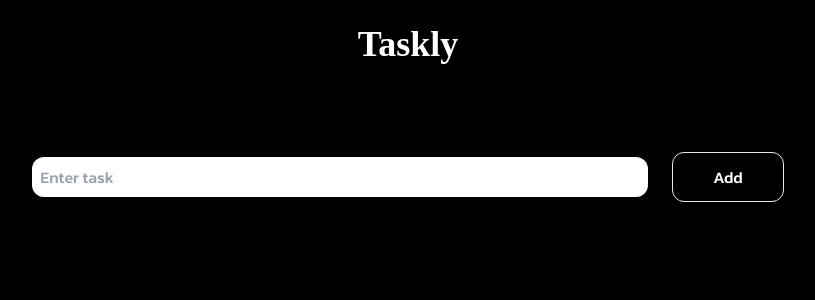
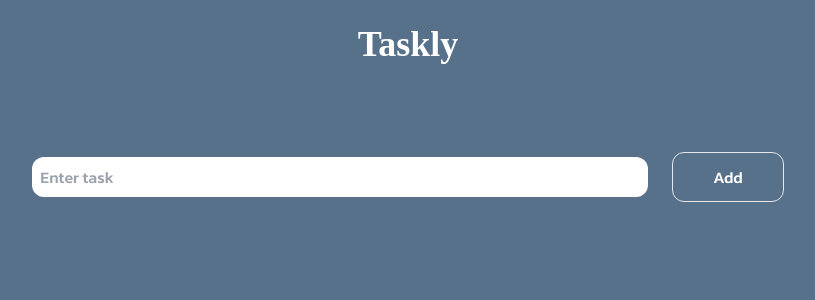
Before and after one commit to Generalsoi/taskly, a React (Vite) app: page / in a window 1280 px wide. Shown: the top 300 px of the page, without its empty margins (232-1047 px from the left). Built offline with nearby package versions, Linux system fonts and the light colour scheme; a web font is replaced by a local one.

Commit message:
fix: added todo list component

```diff
--- a/package.json
+++ b/package.json
@@ -10,7 +10,8 @@
   },
   "dependencies": {
     "react": "^18.2.0",
-    "react-dom": "^18.2.0"
+    "react-dom": "^18.2.0",
+    "react-icons": "^4.7.1"
   },
   "devDependencies": {
     "@types/react": "^18.0.27",
--- a/src/App.tsx
+++ b/src/App.tsx
@@ -1,12 +1,18 @@
 import React, { useState } from "react";
 import { Todos } from "./components/Todos";
+import { Todo } from "./components/model";
+import { TodoList } from "./components/TodoList";
 
 const App: React.FC = () => {
   const [task, setTask] = useState<string>("");
-  const [todos, setTodos] = useState<string[]>([]);
+  const [todos, setTodos] = useState<Todo[]>([]);
 
-  const handleAddTask = () => {
-    setTodos([...todos, task]);
+  const handleAddTask = (e: React.FormEvent) => {
+    e.preventDefault();
+    if (task) {
+      setTodos([...todos, { id: Date.now(), todo: task, isDone: false }]);
+      setTask("");
+    }
   };
 
   // console.log(task);
@@ -18,12 +24,9 @@ const App: React.FC = () => {
           Taskly
         </h1>
       </span>
-      <Todos
-        task={task}
-        setTask={setTask}
-        handleAddTask={handleAddTask}
-        todos={todos}
-      />
+      <Todos task={task} setTask={setTask} handleAddTask={handleAddTask} />
+
+      <TodoList todos={todos} setTodos={setTodos} />
     </div>
   );
 };
--- /dev/null
+++ b/src/components/TodoList.tsx
@@ -0,0 +1,27 @@
+import React, { FC } from "react";
+import { Todo } from "./model";
+import { BiEdit } from "react-icons/bi";
+import { AiOutlineDelete } from "react-icons/ai";
+import { IoCheckmarkDoneCircle } from "react-icons/io5";
+
+interface Props {
+  todos: Todo[];
+  setTodos: React.Dispatch<React.SetStateAction<Todo[]>>;
+}
+
+export const TodoList: FC<Props> = ({ todos, setTodos }) => {
+  return (
+    <div className="md:flex flex-wrap items-center justify-center gap-10 md:p-10">
+      {todos.map((todo) => (
+        <li className="w-full md:w-[30%] h-16 border-none rounded-lg bg-[#7B8FA1] text-white list-none flex items-center justify-between p-4">
+          {todo.todo}
+          <span className="flex items-center gap-3">
+            <BiEdit className="cursor-pointer" />
+            <AiOutlineDelete className="cursor-pointer" />
+            <IoCheckmarkDoneCircle className="cursor-pointer" />
+          </span>
+        </li>
+      ))}
+    </div>
+  );
+};
--- a/src/components/Todos.tsx
+++ b/src/components/Todos.tsx
@@ -1,16 +1,21 @@
 import React, { FC } from "react";
+import { Todo } from "./model";
 
 interface Props {
   task: string;
   setTask: (task: string) => void;
-  handleAddTask: () => void;
-  todos: string[];
+  handleAddTask: (e: React.FormEvent) => void;
 }
 
-export const Todos: FC<Props> = ({ setTask, handleAddTask, todos }) => {
+export const Todos: FC<Props> = ({ setTask, handleAddTask }) => {
   return (
     <div>
-      <form className="flex flex-col md:flex-row items-center gap-6 p-6 justify-center mt-10 font-kanit">
+      <form
+        className="flex flex-col md:flex-row items-center gap-6 p-6 justify-center mt-10 font-kanit"
+        onSubmit={(e) => {
+          handleAddTask(e);
+        }}
+      >
         <input
           type="text"
           placeholder="Enter task"
@@ -20,15 +25,10 @@ export const Todos: FC<Props> = ({ setTask, handleAddTask, todos }) => {
         <button
           type="submit"
           className="px-10 py-3 mt-4 md:mt-0 border border-1 rounded-xl hover:bg-[#fff] hover:text-black"
-          onClick={handleAddTask}
         >
           Add
         </button>
       </form>
-
-      {todos.map((todo: string) => (
-        <div>{todo}</div>
-      ))}
     </div>
   );
 };
--- /dev/null
+++ b/src/components/model.ts
@@ -0,0 +1,5 @@
+export interface Todo {
+    id: number;
+    todo: string;
+    isDone: boolean;
+}
--- a/src/index.css
+++ b/src/index.css
@@ -11,6 +11,6 @@
 }
 
 body {
-  background: black;
+  background: #567189;
   color: #fff;
 }
```
Also changed, not shown: 1 other file (tests, documents, lock files or other folders).
